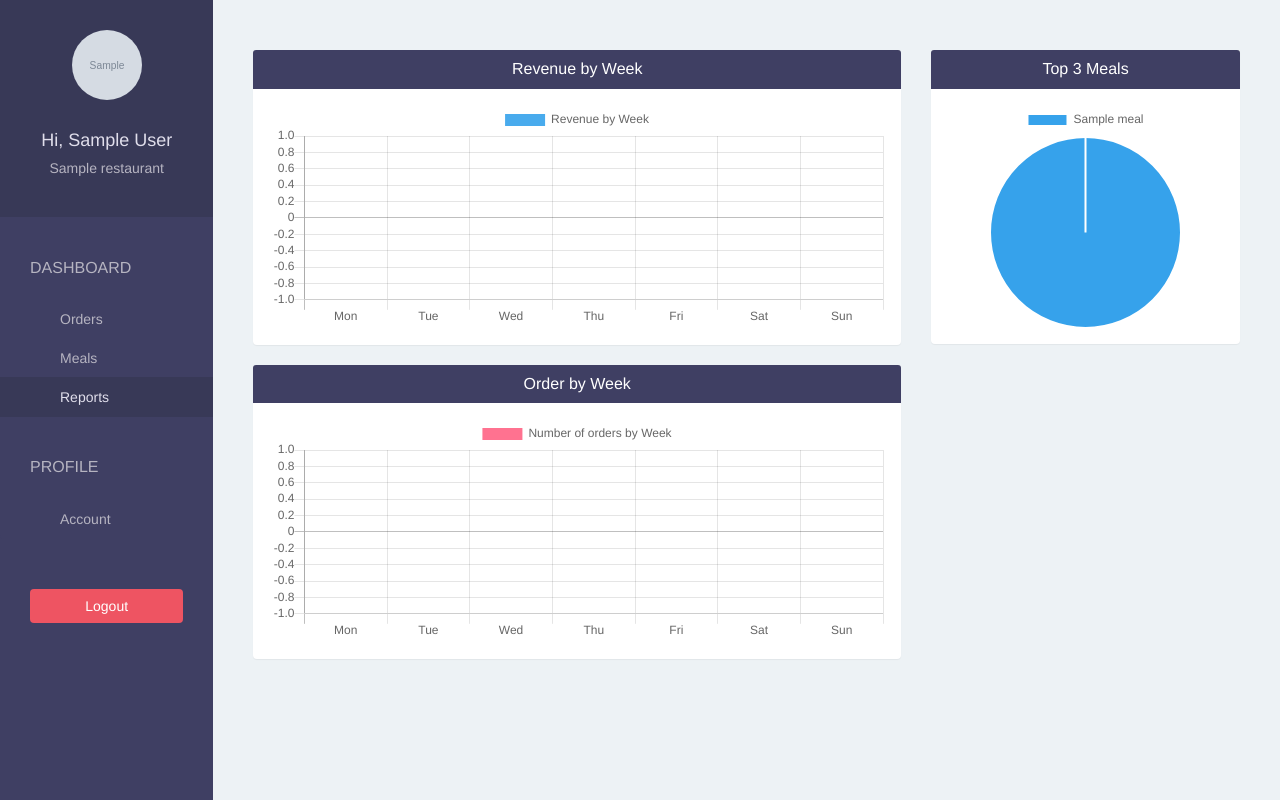
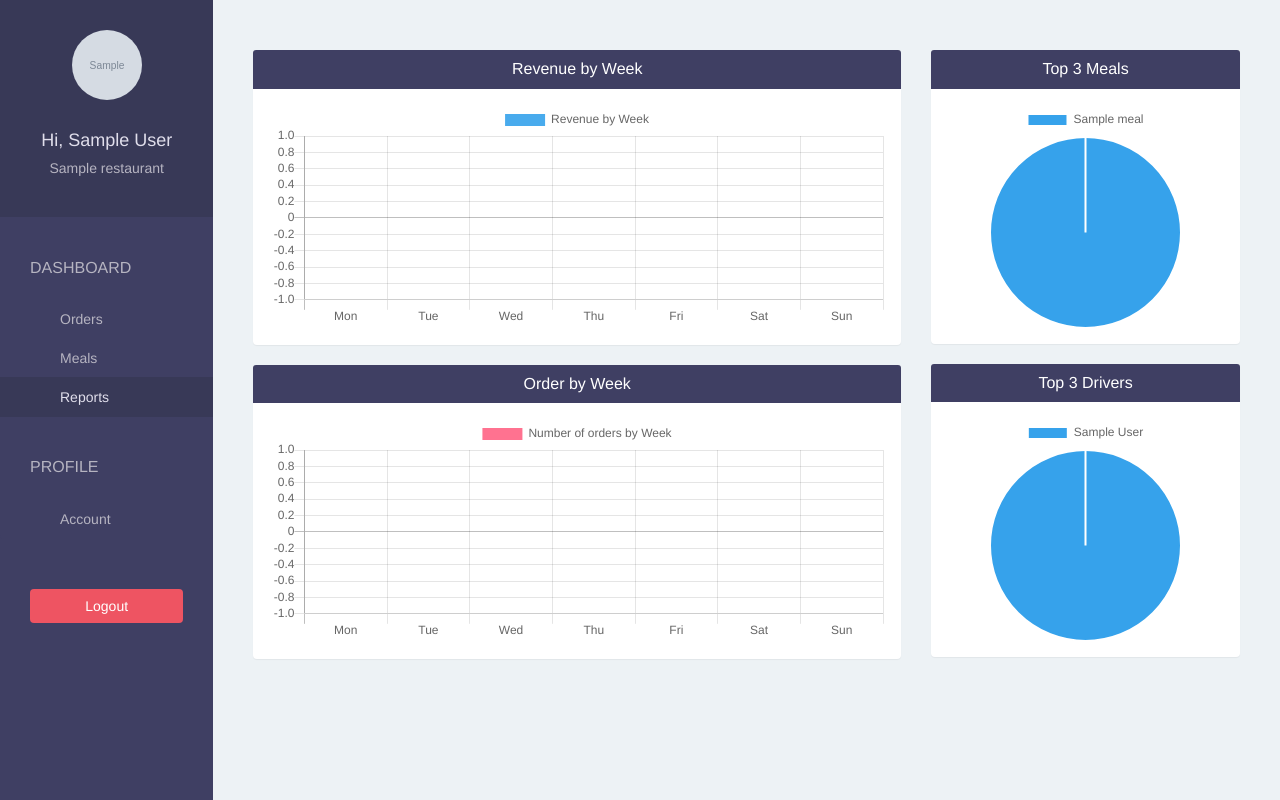
Before and after one commit to Kgotso-Koete/foodTasker-restaurant-web-app, a Django app: page /restaurant/report/ in a window 1280 px wide. Run offline with Django 3.2, Linux system fonts and the light colour scheme; a user stored in the database is signed in; tables that the repository leaves empty hold one stand-in row (values such as "Sample post"); grey boxes marked "Sample" are stand-in pictures; some libraries are stand-ins or nearby versions.

Commit message:
Add Report for Top Drivers

```diff
--- a/foodtaskerapp/templates/restaurant/report.html
+++ b/foodtaskerapp/templates/restaurant/report.html
@@ -102,6 +102,37 @@
         </div>
     </div>
 
+    <!-- TOP 3 Driver ALL TIME -->
+    <div class="panel">
+        <div class="panel-heading bg-blue">
+          <h4 class="panel-title text-center text-white">
+              Top 3 Drivers
+          </h4>
+        </div>
+        <div class="panel-body">
+            <canvas id="driverChart" height="242"></canvas>
+            <script>
+                var ctx = document.getElementById("driverChart").getContext("2d");
+                var data = {
+                    labels: {{ driver.labels|safe }},
+                    datasets: [
+                        {
+                            backgroundColor: [
+                              "#36A2EB", "#FFCE56", "#FF6384"
+                            ],
+                            data: {{ driver.data }}
+                        }
+                    ]
+                };
+
+                new Chart(ctx, {
+                  type: 'pie',
+                  data: data
+                });
+
+            </script>
+        </div>
+    </div>
 
   </div>
 </div>
--- a/foodtaskerapp/views.py
+++ b/foodtaskerapp/views.py
@@ -133,10 +133,21 @@ def restaurant_report(request):
         "data": [meal.total_order or 0 for meal in top3_meals]
     }
 
+    # Top 3 Drivers
+    top3_drivers = Driver.objects.annotate(total_order=Count(
+        Case(When(order__restaurant=request.user.restaurant,
+                  then=1)))).order_by("-total_order")[:3]
+
+    driver = {
+        "labels": [driver.user.get_full_name() for driver in top3_drivers],
+        "data": [driver.total_order for driver in top3_drivers]
+    }
+
     return render(request, 'restaurant/report.html', {
         "revenue": revenue,
         "orders": orders,
-        "meal": meal
+        "meal": meal,
+        "driver": driver
     })
 
 
```
